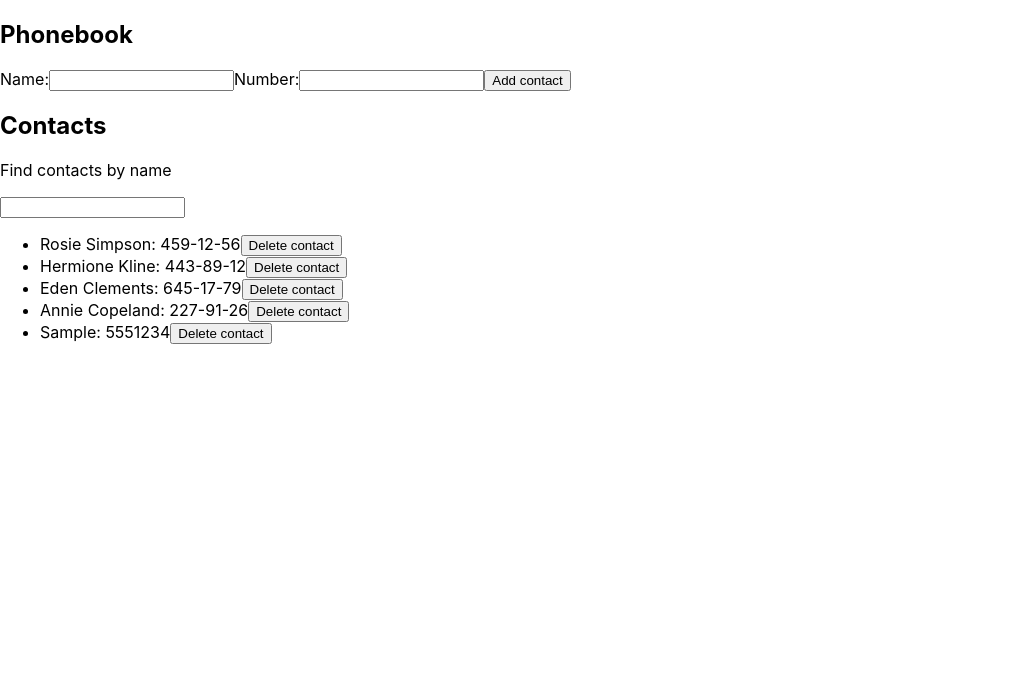
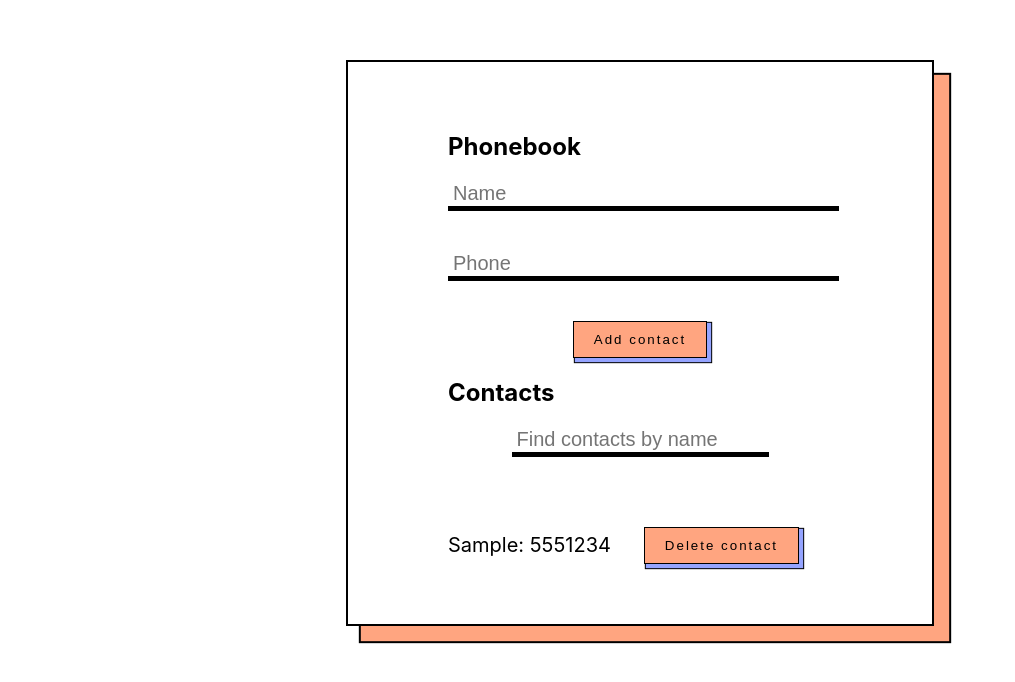
Before and after one commit to Reizlina/goit-react-hw-02-phonebook-2, a React (Create React App) app: page / in a window 1280 px wide. Both pictures are taken after typing "Sample", "5551234" into the empty fields and a click on the button "Add contact". Shown: the top 682 px of the page, without its empty margins (0-1015 px from the left). Built offline with nearby package versions, Linux system fonts and the light colour scheme.

Commit message:
done styles and propTypes

```diff
--- a/package.json
+++ b/package.json
@@ -10,6 +10,7 @@
     "formik": "^2.2.9",
     "nanoid": "^4.0.0",
     "notiflix": "^3.2.5",
+    "prop-types": "^15.8.1",
     "react": "^18.1.0",
     "react-dom": "^18.1.0",
     "react-scripts": "5.0.1",
--- a/src/components/Form/Contacts/Contacts.jsx
+++ b/src/components/Form/Contacts/Contacts.jsx
@@ -1,10 +1,25 @@
+import PropTypes from 'prop-types';
+import s from './Contacts.module.css';
+
 function Contacts({ contacts, deleteContact }) {
+  if (contacts.length === 0) {
     return (
-    <ul>
+      <div className={s.wrap}>
+        <img
+          src="https://i.redd.it/od2zyr2letm21.png"
+          alt="smile"
+          width="300"
+        />
+      </div>
+    );
+  } else {
+    return (
+      <ol className={s.list}>
         {contacts.map(({ name, number, id }) => (
-        <li key={id}>
+          <li key={id} className={s.item}>
             {name}: {number}
             <button
+              className={s.button}
               onClick={() => {
                 deleteContact(id);
               }}
@@ -13,8 +28,20 @@ function Contacts({ contacts, deleteContact }) {
             </button>
           </li>
         ))}
-    </ul>
+      </ol>
     );
+  }
 }
 
 export default Contacts;
+
+Contacts.propTypes = {
+  contacts: PropTypes.arrayOf(
+    PropTypes.shape({
+      id: PropTypes.string.isRequired,
+      name: PropTypes.string.isRequired,
+      number: PropTypes.string.isRequired,
+    })
+  ),
+  deleteContact: PropTypes.func.isRequired,
+};
--- a/src/components/Form/Contacts/Contacts.module.css
+++ b/src/components/Form/Contacts/Contacts.module.css
@@ -0,0 +1,35 @@
+.wrap {
+  text-align: center;
+}
+
+.list {
+  padding: 0;
+  margin: 0;
+}
+
+.item {
+  display: flex;
+
+  align-items: center;
+  margin-bottom: 10px;
+  font-size: 20px;
+}
+
+.button {
+  display: block;
+  margin: 0 auto;
+  padding: 10px 20px;
+  background: #ffa580;
+  letter-spacing: 2px;
+  transition: 0.2s all ease-in-out;
+  outline: none;
+  border: 1px solid rgba(0, 0, 0, 1);
+  box-shadow: 3px 3px 1px 1px #95a4ff, 3px 3px 1px 2px rgba(0, 0, 0, 1);
+}
+
+.button:hover {
+  background: #95a4ff;
+  color: white;
+  border: 1px solid rgba(0, 0, 0, 1);
+  box-shadow: 3px 3px 1px 1px #ffa580, 3px 3px 1px 2px rgba(0, 0, 0, 1);
+}
--- a/src/components/Form/Form.jsx
+++ b/src/components/Form/Form.jsx
@@ -1,7 +1,7 @@
 import React, { Component } from 'react';
 import { nanoid } from 'nanoid';
-//  import { Formik } from 'formik';
 import Notiflix from 'notiflix';
+import s from './Form.module.css';
 
 import Section from './Section/Section';
 import FormInput from './FormInput/FormInput';
@@ -10,12 +10,7 @@ import SearchContact from './SearchContact/SearchContact';
 
 class Form extends Component {
   state = {
-    contacts: [
-      { id: 'id-1', name: 'Rosie Simpson', number: '459-12-56' },
-      { id: 'id-2', name: 'Hermione Kline', number: '443-89-12' },
-      { id: 'id-3', name: 'Eden Clements', number: '645-17-79' },
-      { id: 'id-4', name: 'Annie Copeland', number: '227-91-26' },
-    ],
+    contacts: [],
     filter: '',
   };
 
@@ -32,6 +27,9 @@ class Form extends Component {
     if (nameOfContact) {
       Notiflix.Notify.failure(`${name} is already in contacts`, {
         position: 'center-center',
+        failure: {
+          background: '#ffa580',
+        },
       });
       return;
     } else {
@@ -68,18 +66,18 @@ class Form extends Component {
   };
 
   render() {
-    const { findContact, deleteContact } = this;
+    const { findContact, deleteContact, submitForm } = this;
     const contacts = this.filterContact();
     return (
-      <>
+      <div className={s.wrap}>
         <Section title="Phonebook">
-          <FormInput onFormSubmit={this.submitForm} />
+          <FormInput onFormSubmit={submitForm} />
         </Section>
         <Section title="Contacts">
           <SearchContact findContact={findContact} />
           <Contacts contacts={contacts} deleteContact={deleteContact} />
         </Section>
-      </>
+      </div>
     );
   }
 }
--- a/src/components/Form/Form.module.css
+++ b/src/components/Form/Form.module.css
@@ -0,0 +1,8 @@
+.wrap {
+  margin: 60px auto;
+
+  max-width: 30%;
+  padding: 50px 100px;
+  border: 2px solid rgba(0, 0, 0, 1);
+  box-shadow: 15px 15px 1px #ffa580, 15px 15px 1px 2px rgba(0, 0, 0, 1);
+}
--- a/src/components/Form/FormInput/FormInput.jsx
+++ b/src/components/Form/FormInput/FormInput.jsx
@@ -1,9 +1,11 @@
 import React, { Component } from 'react';
+import s from './FormInput.module.css';
+import PropTypes from 'prop-types';
 
 class FormInput extends Component {
   state = { name: '', number: '' };
 
-  onFormSubmit = e => {
+  formSubmit = e => {
     e.preventDefault();
     this.props.onFormSubmit(this.state);
     e.target.reset();
@@ -18,10 +20,10 @@ class FormInput extends Component {
 
   render() {
     return (
-      <form onSubmit={this.onFormSubmit}>
-        <label>
-          Name:
+      <form onSubmit={this.formSubmit}>
         <input
+          placeholder="Name"
+          className={s.input}
           type="text"
           name="name"
           pattern="^[a-zA-Zа-яА-Я]+(([' -][a-zA-Zа-яА-Я ])?[a-zA-Zа-яА-Я]*)*$"
@@ -29,10 +31,10 @@ class FormInput extends Component {
           required
           onChange={this.handleChange}
         />
-        </label>
-        <label>
-          Number:
+
         <input
+          placeholder="Phone"
+          className={s.input}
           type="tel"
           name="number"
           pattern="\+?\d{1,4}?[-.\s]?\(?\d{1,3}?\)?[-.\s]?\d{1,4}[-.\s]?\d{1,4}[-.\s]?\d{1,9}"
@@ -40,11 +42,14 @@ class FormInput extends Component {
           required
           onChange={this.handleChange}
         />
-        </label>
-        <button>Add contact</button>
+        <button className={s.button}>Add contact</button>
       </form>
     );
   }
 }
 
 export default FormInput;
+
+FormInput.propTypes = {
+  onFormSubmit: PropTypes.func.isRequired,
+};
--- a/src/components/Form/FormInput/FormInput.module.css
+++ b/src/components/Form/FormInput/FormInput.module.css
@@ -0,0 +1,31 @@
+.input {
+  display: block;
+  width: 100%;
+  font-size: 20px;
+  margin-bottom: 40px;
+  border: none;
+  border-bottom: 5px solid rgba(0, 0, 0, 1);
+  min-width: 250px;
+  padding-left: 5px;
+  outline: none;
+  color: rgba(0, 0, 0, 1);
+}
+
+.button {
+  display: block;
+  margin: 0 auto;
+  padding: 10px 20px;
+  background: #ffa580;
+  letter-spacing: 2px;
+  transition: 0.2s all ease-in-out;
+  outline: none;
+  border: 1px solid rgba(0, 0, 0, 1);
+  box-shadow: 3px 3px 1px 1px #95a4ff, 3px 3px 1px 2px rgba(0, 0, 0, 1);
+}
+
+.button:hover {
+  background: #95a4ff;
+  color: white;
+  border: 1px solid rgba(0, 0, 0, 1);
+  box-shadow: 3px 3px 1px 1px #ffa580, 3px 3px 1px 2px rgba(0, 0, 0, 1);
+}
--- a/src/components/Form/SearchContact/SearchContact.jsx
+++ b/src/components/Form/SearchContact/SearchContact.jsx
@@ -1,10 +1,22 @@
+import PropTypes from 'prop-types';
+import s from './SearchContact.module.css';
+
 function SearchContact({ findContact }) {
   return (
-    <>
-      <p>Find contacts by name</p>
-      <input type="text" name="search" onChange={findContact}></input>
-    </>
+    <div className={s.wrap}>
+      <input
+        className={s.input}
+        placeholder="Find contacts by name"
+        type="text"
+        name="search"
+        onChange={findContact}
+      ></input>
+    </div>
   );
 }
 
 export default SearchContact;
+
+SearchContact.propTypes = {
+  findContact: PropTypes.func.isRequired,
+};
--- a/src/components/Form/SearchContact/SearchContact.module.css
+++ b/src/components/Form/SearchContact/SearchContact.module.css
@@ -0,0 +1,19 @@
+.wrap {
+  display: flex;
+  flex-direction: column;
+  align-items: center;
+  margin-bottom: 30px;
+}
+
+.input {
+  display: block;
+  width: 50%;
+  font-size: 20px;
+  margin-bottom: 40px;
+  border: none;
+  border-bottom: 5px solid rgba(0, 0, 0, 1);
+  min-width: 250px;
+  padding-left: 5px;
+  outline: none;
+  color: rgba(0, 0, 0, 1);
+}
```
Also changed, not shown: src/img/916049-middle.png (added), 1 other file (tests, documents, lock files or other folders). Lines whose indentation alone changed are shown as unchanged.
